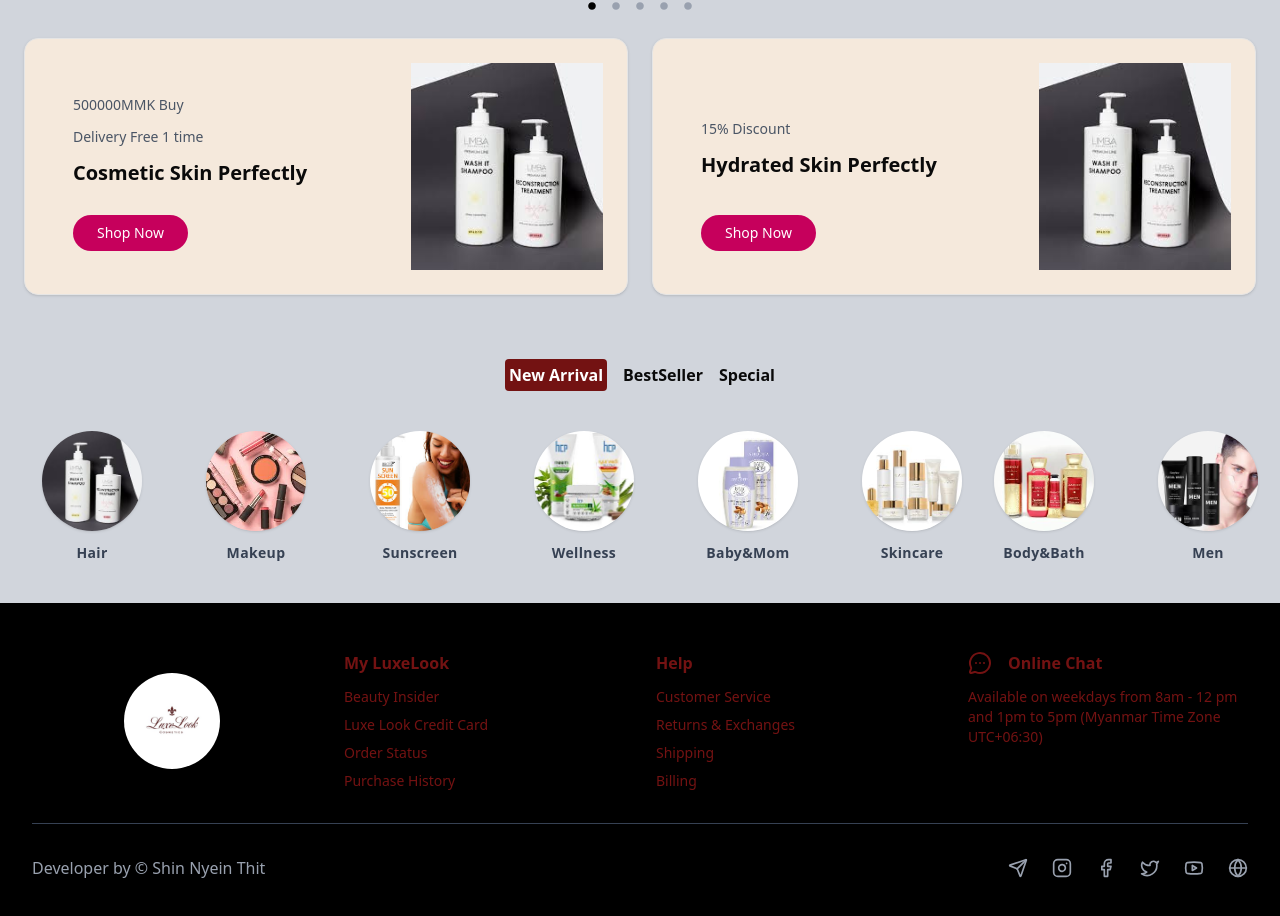
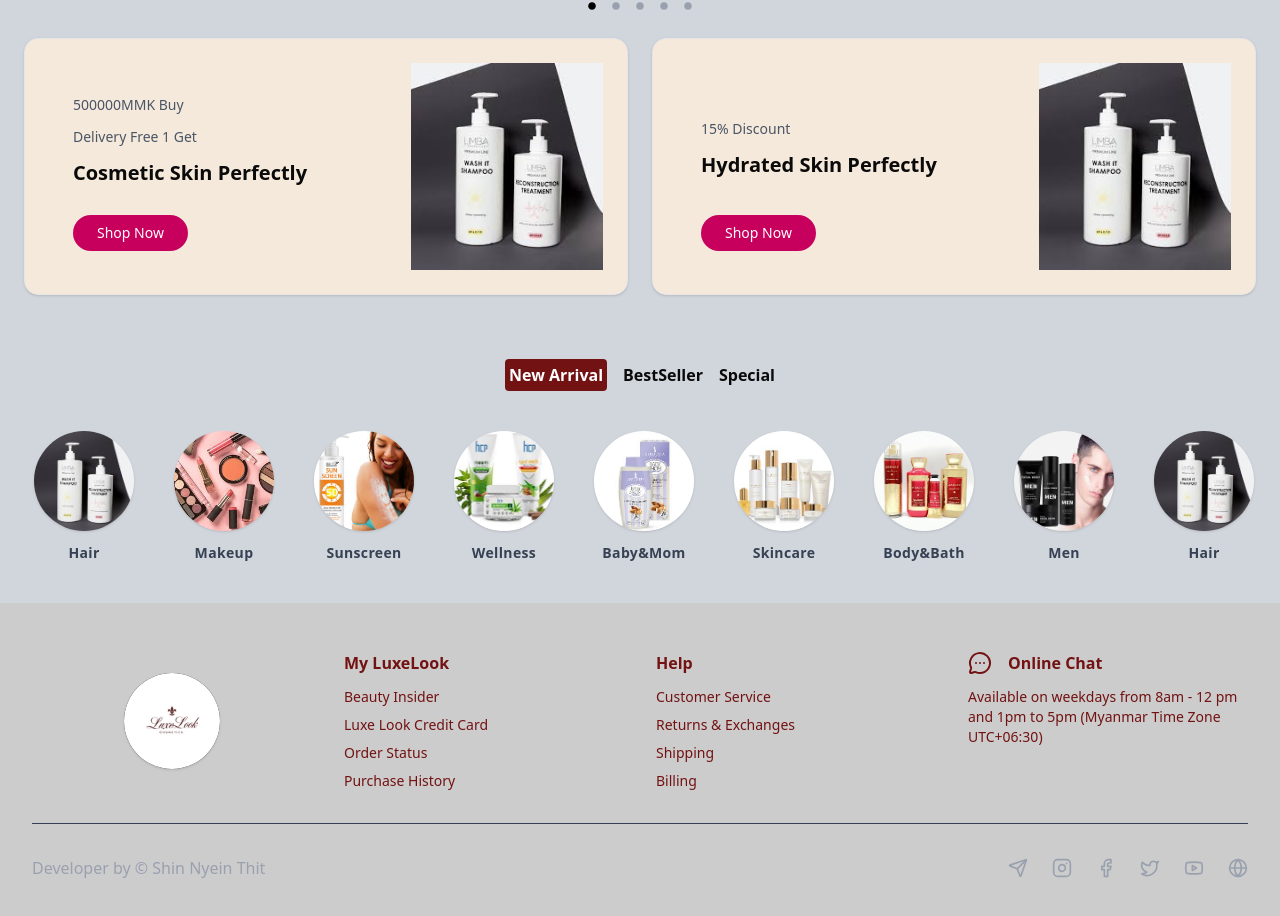
Before and after one commit to kyawwin10/Navbar-Template, a React (Vite) app: page /home in a window 1280 px wide. Shown: the part 540-1456 px from the top of the page. Built offline with nearby package versions, Linux system fonts and the light colour scheme; no server answers.

Commit message:
fixed design

```diff
--- a/src/components/Footer.tsx
+++ b/src/components/Footer.tsx
@@ -12,7 +12,7 @@
 const Footer = () => {
   return (
     <>
-      <footer className="bg-black text-[#731212] px-8 py-12">
+      <footer className="bg-[#cccccc] text-[#731212] px-8 py-12">
         <div className="grid grid-cols-1 md:grid-cols-4 gap-8 max-w-7xl mx-auto">
           <div className="flex justify-center items-center">
             <img
--- a/src/components/Navbar.tsx
+++ b/src/components/Navbar.tsx
@@ -77,8 +77,8 @@
 
   return (
     <>
-      <header className="border-b border-gray-200">
-        <div className="flex items-center justify-between shadow px-4">
+      <header className="z-10 sticky top-0">
+        <div className="bg-[#cccccc] flex items-center justify-between shadow px-4">
           <div className="text-sm font-semibold text-[#731212]">
             Customer Service :{" "}
             <a href="tel:+959404159420" className="hover:underline">
@@ -91,7 +91,7 @@
           </div>
 
           <div className="flex items-center space-x-5">
-            <div className="flex items-center bg-gray-300 rounded-2xl my-2 py-1 px-4">
+            <div className="flex items-center bg-white rounded-2xl my-2 py-1 px-4">
               <input
                 type="text"
                 placeholder="Search Products Name...."
@@ -176,8 +176,8 @@
             </DropdownMenu>
           </div>
         </div>
-
-        <nav className="flex justify-start items-center font-medium h-14 px-8 md:px-16 relative">
+      </header>
+      <nav className="bg-[#ffffff] border-b border-gray-200 flex justify-start items-center font-medium h-14 px-8 md:px-16 relative">
         <Link
           to={"/home"}
           className={`px-4 md:px-6 m-2 text-sm font-semibold md:text-base h-12 flex items-center transition-all duration-200 ${
@@ -236,7 +236,6 @@
           Service
         </Link>
       </nav>
-      </header>
     </>
   );
 };
--- a/src/pages/home/Home.tsx
+++ b/src/pages/home/Home.tsx
@@ -115,7 +115,7 @@
         <Card className="flex flex-col md:flex-row items-center md:items-start justify-between p-6 bg-[#f5e9dc] shadow">
           <CardContent className="flex-1 space-y-3 mt-8">
             <p className="text-sm font-medium text-gray-600">500000MMK Buy</p>
-            <p className="text-sm font-medium text-gray-600">Delivery Free 1 time</p>
+            <p className="text-sm font-medium text-gray-600">Delivery Free 1 Get</p>
             <h2 className="text-xl font-semibold">Cosmetic Skin Perfectly</h2>
             <Button onClick={shopClick} className="bg-pink-700 hover:bg-pink-800 text-white rounded-full px-6 mt-4">
               Shop Now
@@ -158,7 +158,28 @@
       </div>
 
       <Marquee>
-        <div className="flex gap-16 justify-center flex-wrap mb-10">
+        <div className="flex gap-10 justify-center flex-wrap mb-10 ml-10">
+          {categories.map((cat, index) => (
+            <Link
+              key={index}
+              to="/productlist"
+              className="flex flex-col items-center cursor-pointer"
+            >
+              <div className="w-25 h-25 overflow-hidden rounded-full flex items-center justify-center shadow">
+                <img
+                  src={cat.src}
+                  alt={cat.title}
+                  className="w-full h-full object-cover"
+                />
+              </div>
+              <p className="mt-3 text-sm font-semibold tracking-wide text-gray-700">
+                {cat.title}
+              </p>
+            </Link>
+          ))}
+        </div>
+
+        <div className="flex gap-10 justify-center flex-wrap mb-10 ml-10">
           {categories.map((cat, index) => (
             <Link
               key={index}
```
Lines whose indentation alone changed are shown as unchanged.
